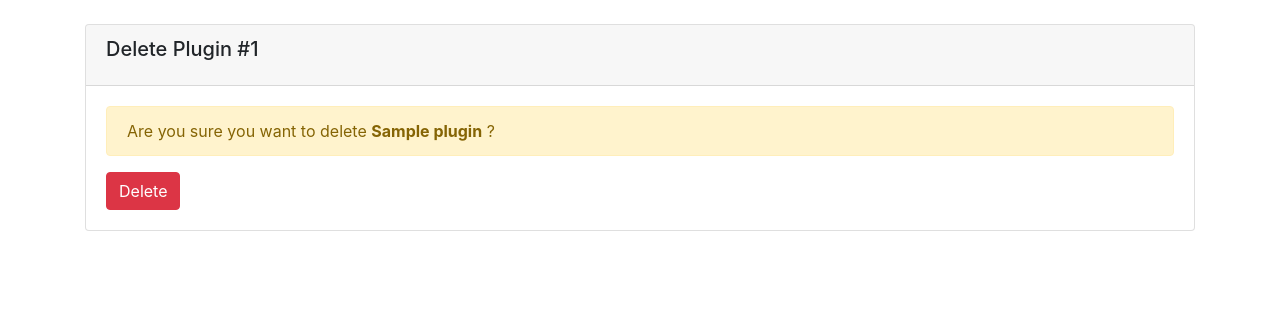
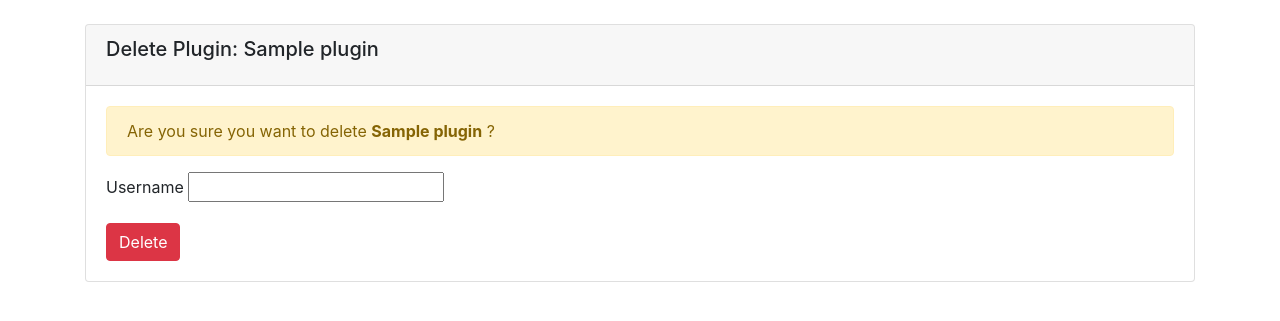
Before and after one commit to ICFL-UP/Yrden, a Django app: page /core/plugin/1/delete in a window 1280 px wide. Shown: the part 56-377 px from the top of the page. Run offline with Django 3.2, Linux system fonts and the light colour scheme; tables that the repository leaves empty hold one stand-in row (values such as "Sample post"); some libraries are stand-ins or nearby versions.

Commit message:
Feat: Updated Crud for Plugins
Plugin creation now stores the source code and creates logs for it. The
detail view shows more details on the actual Plugin and Plugin Source.

When the PluginSource is added successfuly, the Plugin is extracted and
installed in its own virtual env.

Can now delete a Plugin which will also create logs to delete the
PluginSource, however the source is still kept in the system for
forensic purposes along with all the logs.

```diff
--- a/core/models.py
+++ b/core/models.py
@@ -1,6 +1,7 @@
 import datetime
 
 from django.db import models
+from django.utils.timezone import make_aware
 from jsonfield import JSONField
 from django.core.validators import MaxValueValidator, MinValueValidator
 
@@ -20,7 +21,7 @@ class PluginSource(models.Model):
     upload_user: str = models.CharField(max_length=200, null=False)
 
     # json string of source file hashes
-    source_file_hash = JSONField()
+    source_file_hash: dict = JSONField()
 
     def __str__(self) -> str:
         return self.source_hash
@@ -38,7 +39,7 @@ class Plugin(models.Model):
 
     # last time the plugin ran
     last_run_datetime: datetime.datetime = models.DateTimeField(
-        default=datetime.datetime(1900, 1, 1, 0, 0, 0))
+        default=make_aware(datetime.datetime(1900, 1, 1, 0, 0, 0)))
 
     # should the plugin run or not
     should_run: bool = models.BooleanField(default=True)
@@ -48,6 +49,10 @@ class Plugin(models.Model):
 
     def __str__(self) -> str:
         return self.name
+
+    def delete(self, *args, **kwargs):
+        self.plugin_source.delete()
+        return super(self.__class__, self).delete(*args, **kwargs)
 
 
 class PluginRun(models.Model):
--- a/core/templates/core/index.html
+++ b/core/templates/core/index.html
@@ -7,12 +7,11 @@
 
 {% if object_list %}
 <table class="table">
-    <tr>
     <thead class="thead-light">
         <tr>
             <th scope="col">ID</th>
             <th scope="col">Uploaded By</th>
-                <th scope="col">Name</th>
+            <th scope="col">Plugin Name</th>
             <th scope="col">Interval</th>
             <th scope="col">Last Run</th>
             <th scope="col">Should Run</th>
@@ -24,7 +23,7 @@
         {% for plugin in object_list %}
         <tr>
             <td><a href="{% url 'core:plugin_detail' plugin.id %}">{{ plugin.id }}</a></td>
-                <td>{{ plugin.username }}</td>
+            <td>{{ plugin.plugin_source.upload_user }}</td>
             <td>{{ plugin.name }}</a></td>
             <td>{{ plugin.interval }}</td>
             <td>{{ plugin.last_run_datetime | date:'Y-M-d H:i:s' }}</td>
--- a/core/templates/core/plugin_delete.html
+++ b/core/templates/core/plugin_delete.html
@@ -6,7 +6,7 @@
 {% block container %}
 <div class="card">
     <div class="card-header">
-        <h5 class="card-title">Delete Plugin #{{object.id}}</h5>
+        <h5 class="card-title">Delete Plugin: {{object.name}}</h5>
     </div>
     <div class="card-body">
         <form method="post">
@@ -14,6 +14,12 @@
             <div class="alert alert-warning" role="alert">
                 Are you sure you want to delete <strong>{{ object }}</strong> ?
             </div>
+
+            <div class="form-group">
+                <label for="Username">Username</label>
+                <input type="text" required id="username" name="username">
+            </div>
+
             <button type="submit" class="btn btn-danger">Delete</button>
         </form>
     </div>
--- a/core/views.py
+++ b/core/views.py
@@ -1,6 +1,13 @@
+from typing import Any
+import zipfile
+from django.forms.models import BaseModelForm
+from django.http.request import HttpRequest
+from django.http.response import HttpResponse
+from core.utils import build_zip_json, extract_zip
 import subprocess
 import os
 import shutil
+import datetime
 
 from django.views.generic import ListView, DetailView, CreateView
 from django.core.paginator import Paginator, PageNotAnInteger, EmptyPage
@@ -8,6 +15,7 @@ from django.urls import reverse_lazy
 from django.views.generic.edit import DeleteView, UpdateView
 from django.shortcuts import redirect
 from django.urls import reverse
+from django.utils.timezone import make_aware
 
 from .models import Plugin
 from .forms import PluginFormSet, PluginSourceForm
@@ -43,6 +51,7 @@ class PluginDetailView(DetailView):
     template_name = f'{app_name}/plugin_detail.html'
     context_object_name = 'plugin'
 
+
 class PluginCreateView(CreateView):
     form_class = PluginSourceForm
     template_name = 'core/plugin_create_form.html'
@@ -63,13 +72,43 @@ class PluginCreateView(CreateView):
         else:
             return self.form_invalid(form, plugin_formset)
 
-    def form_valid(self, form, plugin_formset):
+    def form_valid(self, form: BaseModelForm, plugin_formset: PluginFormSet):
+        # save PluginSource
         self.object = form.save(commit=False)
+        self.object.source_dest = form.cleaned_data['source_dest']
+        self.object.source_hash = form.cleaned_data['source_hash']
+        self.object.source_file_hash = build_zip_json(zipfile.ZipFile(form.cleaned_data['plugin_zip_file']))
+        self.object.upload_time = make_aware(datetime.datetime.now())
+        self.object.upload_user = form.cleaned_data['upload_user']
         self.object.save()
-        # saving Plugin Instance
+
+        write_lines = [
+            f'{self.object.source_hash}_{datetime.datetime.timestamp(self.object.upload_time)}\n',
+            f'source_dest={self.object.source_dest}\n',
+            f'upload_time={self.object.upload_time}\n',
+            f'upload_user={self.object.upload_user}\n',
+            f'source_file_hash={self.object.source_file_hash}'
+        ]
+        file_path = self.object.source_dest + os.sep + 'create_log_' + str(datetime.datetime.timestamp(self.object.upload_time)) + '.txt'
+        with open(file_path, 'x') as file:
+            file.writelines(write_lines)
+
+        # save Plugin
         plugin = plugin_formset.save(commit=False)
-        plugin = self.object
-        plugin.save()
+        # plugin = self.object
+        plugin[0].plugin_source = self.object
+        plugin[0].plugin_dest = 'core' + os.sep + 'plugin' + os.sep + self.object.source_hash
+        extract_zip(form.cleaned_data['plugin_zip_file'], plugin[0].plugin_dest)
+        plugin[0].save()
+
+        # Create venv
+        # TODO: need to add functionality for specifying different python versions
+        venv_dest = plugin[0].plugin_dest + os.sep + '.venv'
+        subprocess.run(['python', '-m', 'virtualenv', venv_dest, '-p', 'python'])
+        python = venv_dest + os.sep + 'bin' + os.sep + 'python'
+        requirements = plugin[0].plugin_dest + os.sep + 'requirements.txt'
+        subprocess.run([python, '-m', 'pip', 'install', '-r', requirements])
+
         return redirect(reverse("core:index"))
 
     def form_invalid(self, form, plugin_formset):
@@ -78,32 +117,6 @@ class PluginCreateView(CreateView):
                                   product_meta_formset=plugin_formset
                                   )
         )
-
-# class PluginCreateView(CreateView):
-#     model = Plugin
-#     template_name_suffix = '_create_form'
-#     form_class = PluginCreateForm
-#     success_url = reverse_lazy('core:index')
-
-#     def form_valid(self, form: PluginCreateForm) -> HttpResponse:
-#         ZIP_NAME = 'plugin_zip_file'
-
-#         plugin = form.save(commit=False)
-#         plugin.hash_name = form.cleaned_data['hash_name']
-
-#         # Create venv
-#         # TODO: need to add functionality for specifying different python versions
-#         plugin.plugin_dest = 'core' + os.sep + 'plugin' + os.sep + form.cleaned_data['hash_name']
-#         venv_dest = plugin.plugin_dest + os.sep + '.venv'
-#         subprocess.run(['python', '-m', 'virtualenv', venv_dest, '-p', 'python'])
-
-#         # Install requirements
-#         python = venv_dest + os.sep + 'bin' + os.sep + 'python'
-#         requirements = plugin.plugin_dest + os.sep + 'requirements.txt'
-#         subprocess.run([python, '-m', 'pip', 'install', '-r', requirements])
-
-#         plugin.save()
-#         return super().form_valid(form)
 
 
 class PluginUpdateView(UpdateView):
@@ -121,8 +134,24 @@ class PluginDeleteView(DeleteView):
     template_name = f'{app_name}/plugin_delete.html'
     success_url = reverse_lazy('core:index')
 
-    def delete(self, request, *args: str, **kwargs):
-        object = self.get_object()
-        shutil.rmtree('core' + os.sep + 'plugin' + os.sep + object.hash_name)
-        # os.rmdir('core' + os.sep + 'plugin' + os.sep + object.hash_name)
+    def delete(self, request: HttpRequest, *args: str, **kwargs: Any) -> HttpResponse:
+        object: Plugin = self.get_object()
+        user = self.request.POST.get('username')
+        source_dest = object.plugin_source.source_dest
+
+        shutil.rmtree(object.plugin_dest)
+
+        deleted_time = datetime.datetime.now()
+
+        write_lines = [
+            f'{object.plugin_source.source_hash}_{datetime.datetime.timestamp(deleted_time)}\n',
+            f'delete_user={user}\n',
+            f'deleted_time={deleted_time}\n',
+        ]
+        file_path = object.plugin_source.source_dest + os.sep + 'delete_log_' + str(datetime.datetime.timestamp(deleted_time)) + '.txt'
+        with open(file_path, 'x') as file:
+            file.writelines(write_lines)
+
+        shutil.move(source_dest, 'core' + os.sep + 'source' + os.sep + 'deleted_' + object.plugin_source.source_hash)
+
         return super().delete(request, *args, **kwargs)
```
Also changed, not shown: core/forms.py (+4 -3 lines), core/templates/core/plugin_detail.html (+29 -1 lines), core/utils.py (+18 -6 lines). Lines whose indentation alone changed are shown as unchanged.
